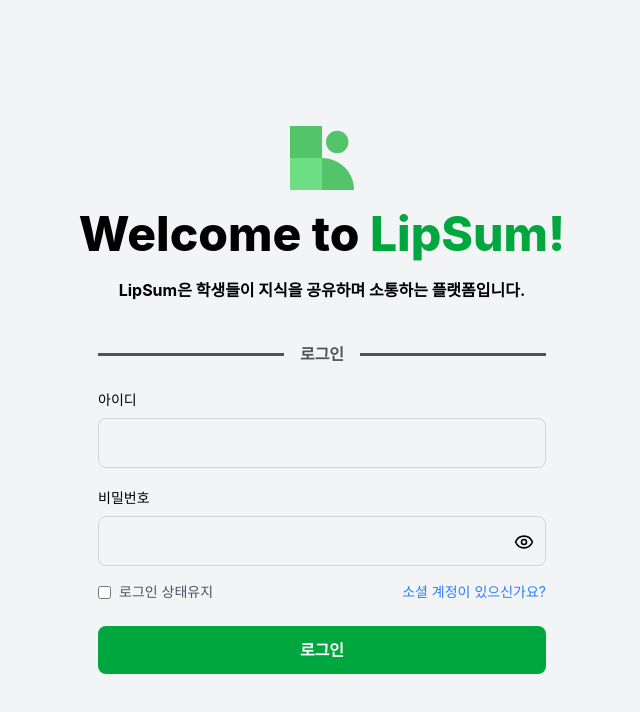
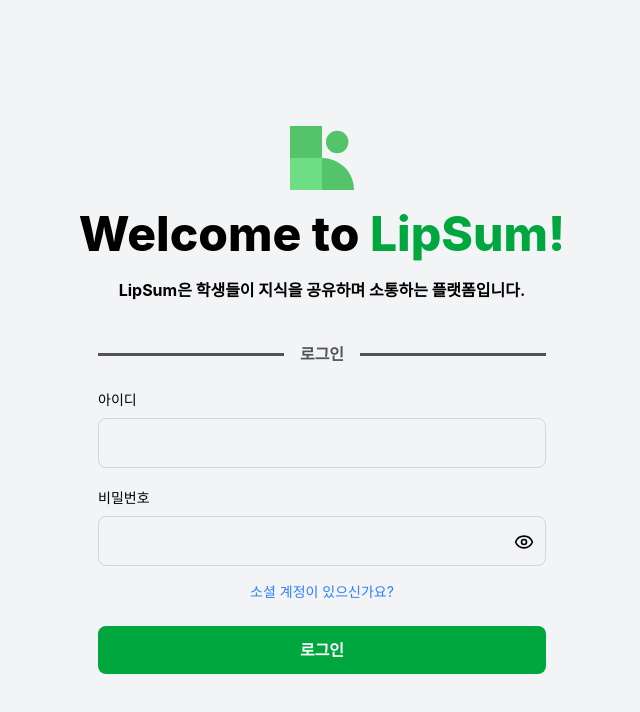
Before and after one commit to ADA-LipSum/Front, a React (Vite) app: page /login in a window 1280 px wide. Shown: the top 712 px of the page, without its empty margins (318-958 px from the left). Built offline with nearby package versions, Linux system fonts and the light colour scheme; no server answers.

Commit message:
fix: 로그인 유지 체크박스 레이아웃 수정

```diff
--- a/src/pages/Auth/Login.tsx
+++ b/src/pages/Auth/Login.tsx
@@ -74,11 +74,11 @@
         </div>
 
         {/* 로그인 유지 + 소셜 링크 */}
-        <div className="flex justify-between items-center mb-6">
-          <label className="flex items-center gap-2 text-sm text-gray-600">
+        <div className="flex justify-center items-center mb-6">
+          {/* <label className="flex items-center gap-2 text-sm text-gray-600">
             <input type="checkbox" />
             로그인 상태유지
-          </label>
+          </label> */}
 
           <Link to="/social-login" className="text-sm text-blue-500 hover:underline">
             소셜 계정이 있으신가요?
```
